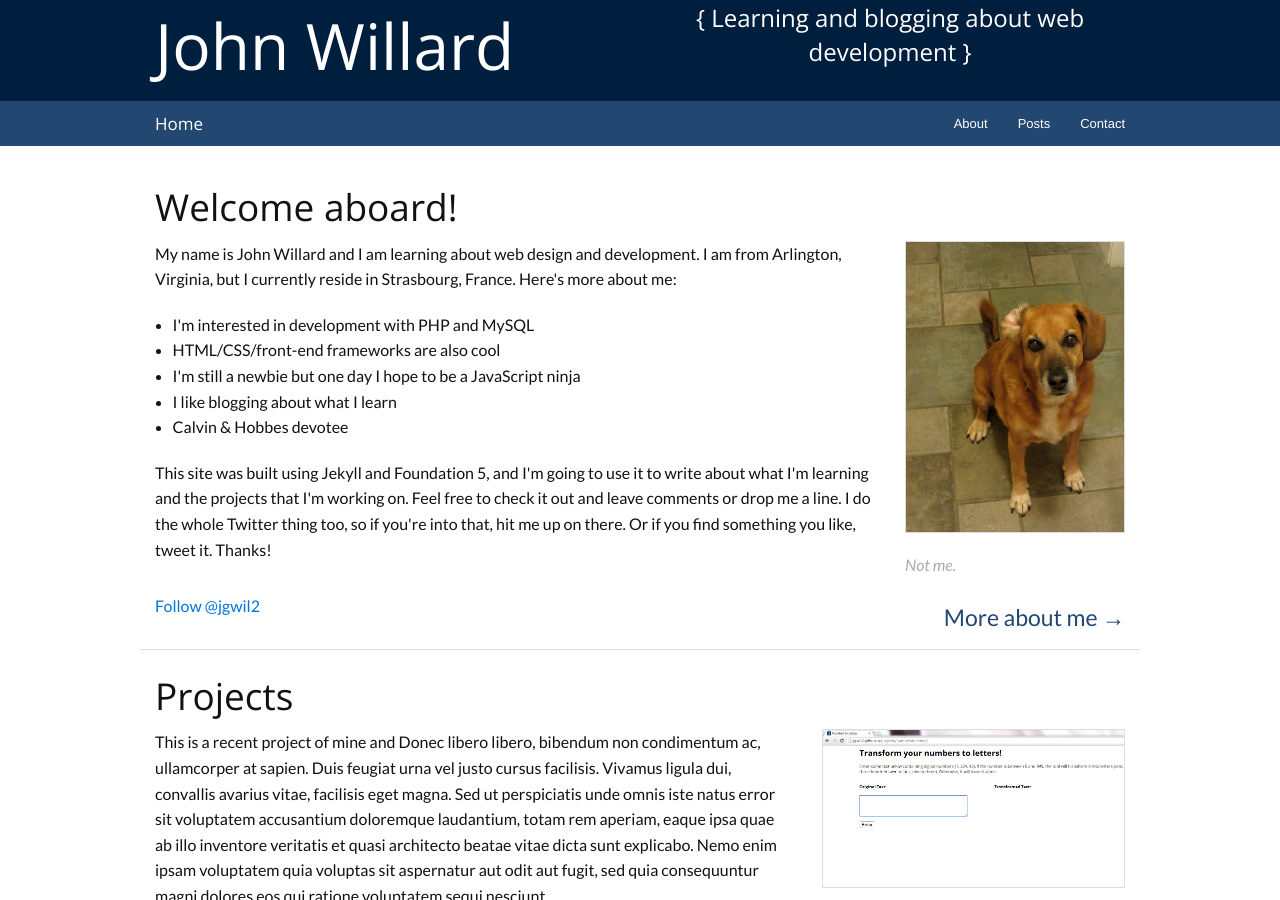
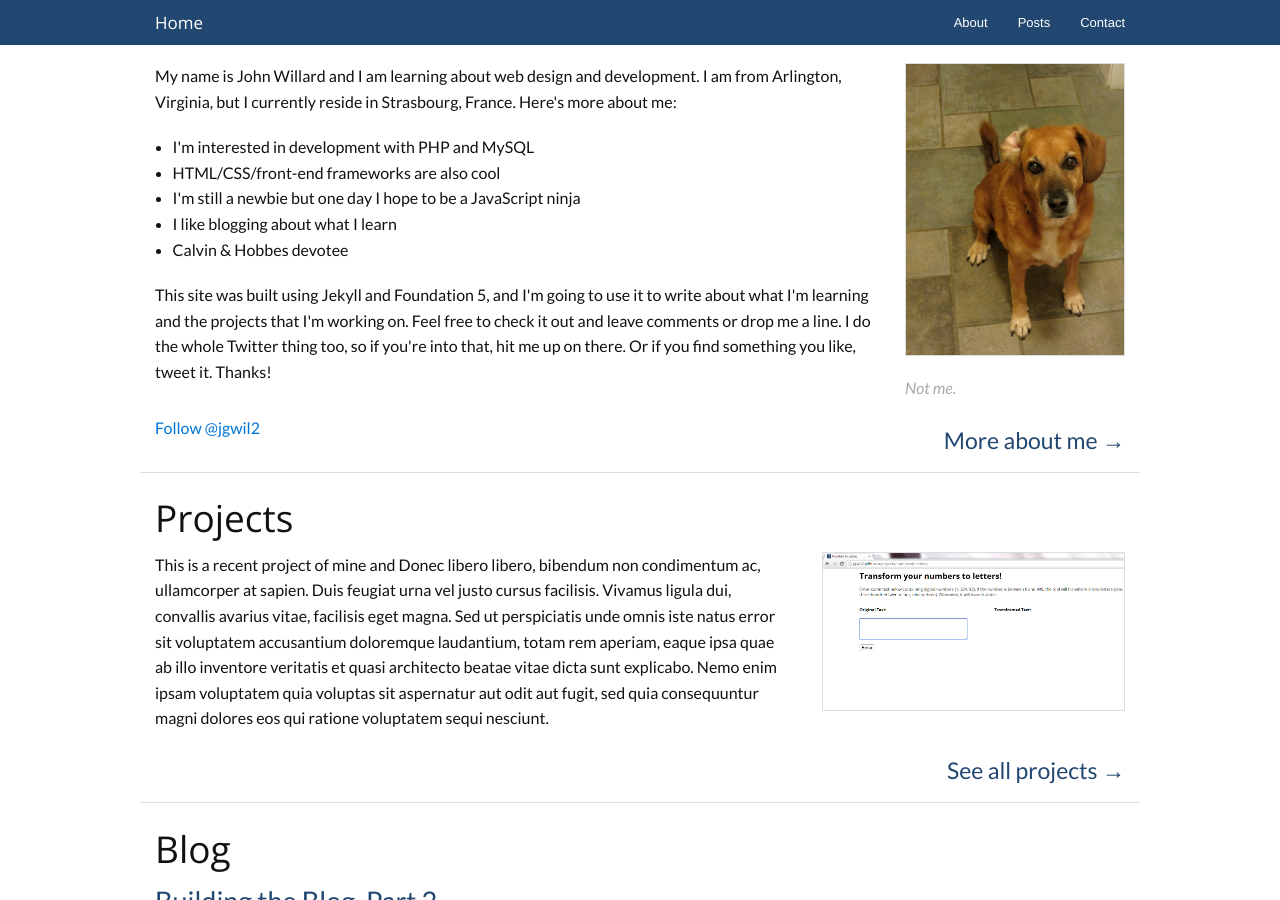
Before and after one commit to jgwil2/jgwil2.github.io, a Jekyll site: the page built from index.html, in a window 1280 px wide and 900 px high. Built offline with Jekyll 4.4.1, drawn with Linux system fonts in a browser that asks for light colours; nearby versions of some CDN libraries; library files that are not in the unit come from our copies; Markdown is read by kramdown in place of the engine named in the settings; comment, search, counter and statistics services are not loaded.

Commit message:
remove header

```diff
--- a/_includes/header.html
+++ b/_includes/header.html
@@ -10,18 +10,8 @@
 
   </head>
   <body>
-	<header>
-	<div class="row">
-		<div class="large-6 columns">
-			<h1 class="site_name">{{ site.name }}</h1>
-		</div>
-    <div class="large-6 columns">
-      <h2>{ Learning and blogging about web development }</h2>
-    </div>
-	</div>
-	</header>
       <!-- Navigation -->
-	  <div class="contain-to-grid sticky">
+	  <div class="contain-to-grid fixed">
       <nav class="top-bar" data-topbar>
         <ul class="title-area">
           <!-- Title Area -->
```
